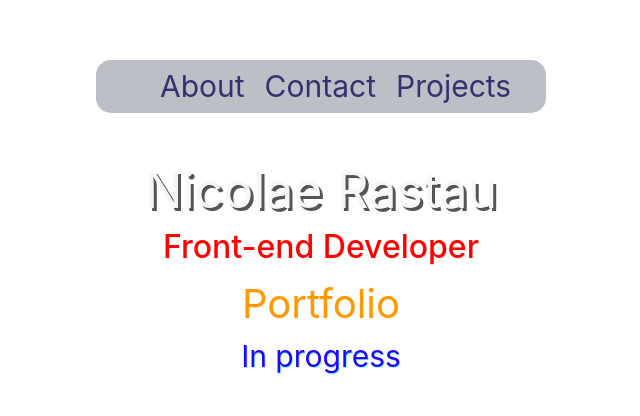
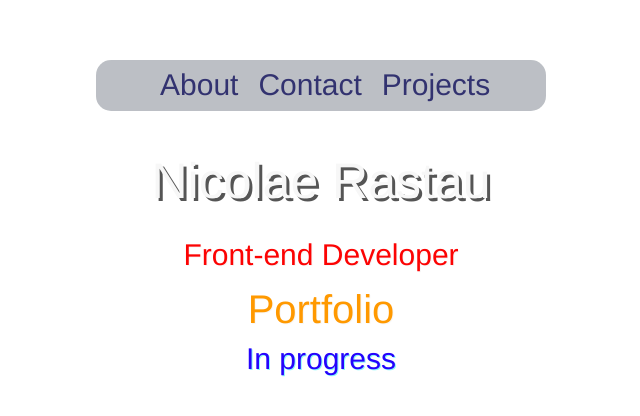
Before and after one commit to nicolaerastau/Projects, a plain HTML site: page index.html in a window 1280 px wide. Shown: the part 140-556 px from the top of the page, without its empty margins (319-959 px from the left). Drawn offline with nearby package versions, Linux system fonts and the light colour scheme; some packages are replaced by stand-ins of ours.

Commit message:
Update index.html

```diff
--- a/index.html
+++ b/index.html
@@ -5,7 +5,8 @@
 	<meta name ="viewport" content="width=device-width, initial-scale=1.0",maximum-scale=1,user-scalable=no, charset="utf-8">
 	<!-- CSS -->
 	<!-- load bootstrap (bootswatch version) -->
-	<link rel="stylesheet" href="//netdna.bootstrapcdn.com/bootswatch/3.1.1/readable/bootstrap.min.css">
+	<link rel="stylesheet" href="https://maxcdn.bootstrapcdn.com/bootstrap/3.3.7/css/bootstrap.min.css">
+	<link rel="stylesheet" href="https://cdnjs.cloudflare.com/ajax/libs/font-awesome/4.7.0/css/font-awesome.min.css">
 	<link rel="stylesheet" href="style.css">
 
 	<!-- JS -->
```
